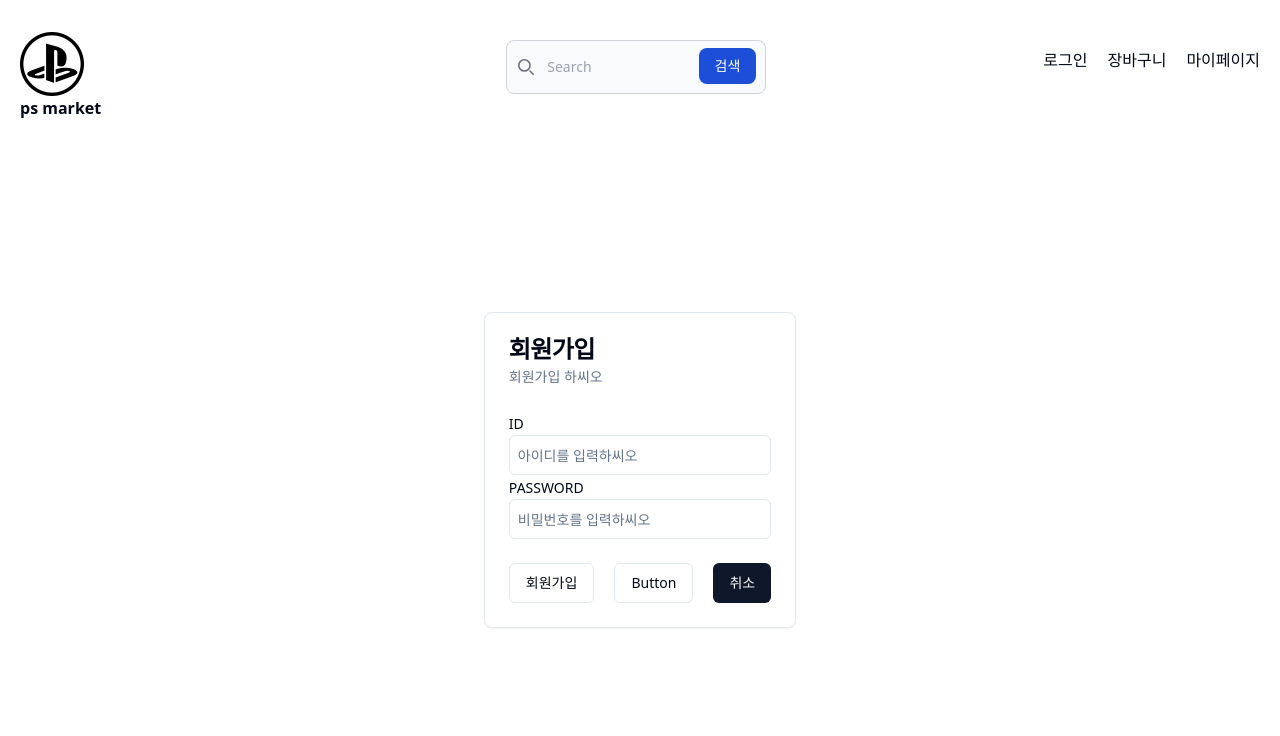
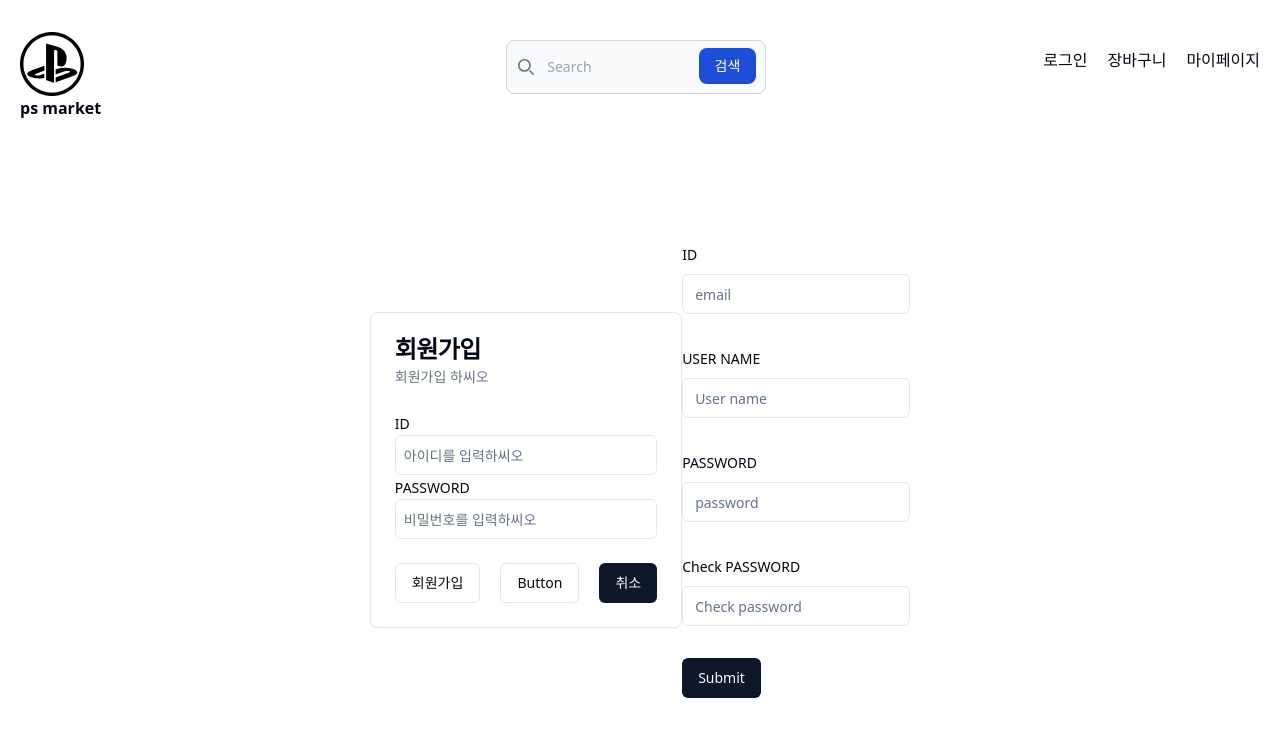
Before and after one commit to chasura416/commerce_project, a React (Vite) app: page /signup in a window 1280 px wide. Shown: the top 736 px of the page. Built offline with nearby package versions, Linux system fonts and the light colour scheme; no server answers.

Commit message:
#30 add login/signUp form

```diff
--- a/src/components/login/LoginCard.tsx
+++ b/src/components/login/LoginCard.tsx
@@ -12,6 +12,8 @@
 
 import { Link } from "react-router-dom";
 import useLogin from "@/hooks/login/useLogin";
+import LoginForm from "../../hooks/form/LoginForm"
+
 
 const LoginCard = () => {
   const {email, password, onChange, signIn } = useLogin();
@@ -61,6 +63,12 @@
           </CardFooter>
         </Card>
       </form>
+      <br />
+      <br />
+      <br />
+      <br />
+      <br />
+      <LoginForm />
     </>
   );
 };
--- a/src/components/login/SignUpCard.tsx
+++ b/src/components/login/SignUpCard.tsx
@@ -13,6 +13,8 @@
 import useSignUp from "@/hooks/login/useSignUp";
 
 import { Link } from "react-router-dom";
+
+import SignUpForm from "@/hooks/form/SignUpForm";
 
 const SignUpCard = () => {
   const {
@@ -95,6 +97,7 @@
           </CardFooter>
         </Card>
       </form>
+      <SignUpForm />
     </>
   );
 };
--- /dev/null
+++ b/src/hooks/form/LoginForm.tsx
@@ -0,0 +1,80 @@
+import { zodResolver } from "@hookform/resolvers/zod"
+import { useForm } from "react-hook-form"
+import { z } from "zod"
+
+import { Button } from "@/components/ui/button"
+import {
+  Form,
+  FormControl,
+  FormDescription,
+  FormField,
+  FormItem,
+  FormLabel,
+  FormMessage,
+} from "@/components/ui/form"
+import { Input } from "@/components/ui/input"
+
+const formSchema = z.object({
+  email: z.string().email({
+    message: "email형식이 아닙니다",
+  }),
+  password: z.string(),
+})
+
+const LoginForm = () => {
+  const form = useForm<z.infer<typeof formSchema>>({
+    resolver: zodResolver(formSchema),
+    defaultValues: {
+      email: "",
+      password: "",
+    },
+  })
+
+  function onSubmit(values: z.infer<typeof formSchema>) {
+    // Do something with the form values.
+    // ✅ This will be type-safe and validated.
+    console.log(values)
+  }
+
+  return (
+    <Form {...form}>
+      <form onSubmit={form.handleSubmit(onSubmit)} className="space-y-8">
+        <FormField
+          control={form.control}
+          name="email"
+          render={({ field }) => (
+            <FormItem>
+              <FormLabel>ID</FormLabel>
+              <FormControl>
+                <Input placeholder="email" {...field} />
+              </FormControl>
+              <FormDescription>
+                This is your public display name.
+              </FormDescription>
+              <FormMessage />
+            </FormItem>
+          )}
+        />
+        <FormField
+          control={form.control}
+          name="password"
+          render={({ field }) => (
+            <FormItem>
+              <FormLabel>PASSWORD</FormLabel>
+              <FormControl>
+                <Input placeholder="password" {...field} />
+              </FormControl>
+              <FormDescription>
+                This is your public display name.
+              </FormDescription>
+              <FormMessage />
+            </FormItem>
+          )}
+        />
+        <Button type="submit">Submit</Button>
+      </form>
+    </Form>
+  )
+}
+
+export default LoginForm;
--- /dev/null
+++ b/src/hooks/form/SignUpForm.tsx
@@ -0,0 +1,111 @@
+import { zodResolver } from "@hookform/resolvers/zod";
+import { useForm } from "react-hook-form";
+import { z } from "zod";
+
+import { Button } from "@/components/ui/button";
+import {
+  Form,
+  FormControl,
+  FormDescription,
+  FormField,
+  FormItem,
+  FormLabel,
+  FormMessage,
+} from "@/components/ui/form";
+import { Input } from "@/components/ui/input";
+
+const formSchema = z.object({
+  username: z.string().min(2, {
+    message: "Username must be at least 2 characters.",
+  }),
+  email: z.string().email({
+    message: "email 형식이 아닙니다",
+  }),
+  password: z.string().min(8, {
+    message: "Password must be at least 8 characters.",
+  }),
+  checkPassword: z.string().min(8, {
+    message: "패스워드가 다릅니다??",
+  }),
+});
+
+const SignUpForm = () => {
+  const form = useForm<z.infer<typeof formSchema>>({
+    resolver: zodResolver(formSchema),
+    defaultValues: {
+      username: "",
+      email: "",
+      password: "",
+      checkPassword: "",
+    },
+  });
+
+  function onSubmit(values: z.infer<typeof formSchema>) {
+    // Do something with the form values.
+    // ✅ This will be type-safe and validated.
+    console.log(values);
+  }
+
+  return (
+    <Form {...form}>
+      <form onSubmit={form.handleSubmit(onSubmit)} className="space-y-8">
+        <FormField
+          control={form.control}
+          name="email"
+          render={({ field }) => (
+            <FormItem>
+              <FormLabel>ID</FormLabel>
+              <FormControl>
+                <Input placeholder="email" {...field} />
+              </FormControl>
+              {/* <FormDescription>This is your public display name.</FormDescription> */}
+              <FormMessage />
+            </FormItem>
+          )}
+        />
+        <FormField
+          control={form.control}
+          name="username"
+          render={({ field }) => (
+            <FormItem>
+              <FormLabel>USER NAME</FormLabel>
+              <FormControl>
+                <Input placeholder="User name" {...field} />
+              </FormControl>
+              <FormMessage />
+            </FormItem>
+          )}
+        />
+        <FormField
+          control={form.control}
+          name="password"
+          render={({ field }) => (
+            <FormItem>
+              <FormLabel>PASSWORD</FormLabel>
+              <FormControl>
+                <Input placeholder="password" {...field} />
+              </FormControl>
+              <FormMessage />
+            </FormItem>
+          )}
+        />
+        <FormField
+          control={form.control}
+          name="checkPassword"
+          render={({ field }) => (
+            <FormItem>
+              <FormLabel>Check PASSWORD</FormLabel>
+              <FormControl>
+                <Input placeholder="Check password" {...field} />
+              </FormControl>
+              <FormMessage />
+            </FormItem>
+          )}
+        />
+        <Button type="submit">Submit</Button>
+      </form>
+    </Form>
+  );
+};
+
+export default SignUpForm;
--- a/src/hooks/form/useLoginForm.ts
+++ /dev/null
@@ -1,9 +0,0 @@
-import { z } from "zod";
-
-const mySchema = z.string();
-
-const useLoginForm = () => {
-
-}
-
-export default useLoginForm
```
